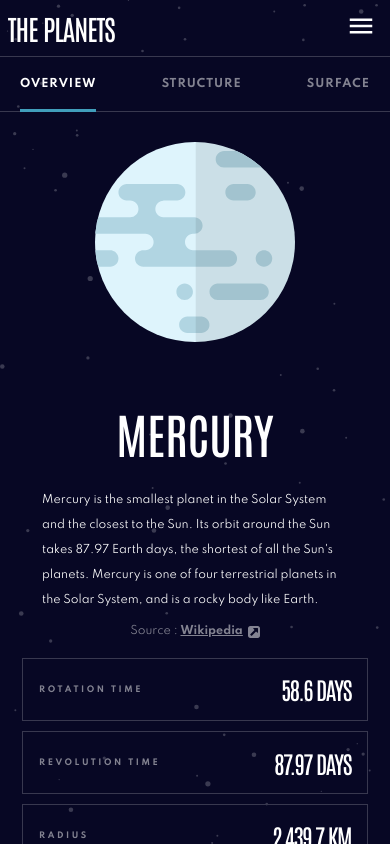
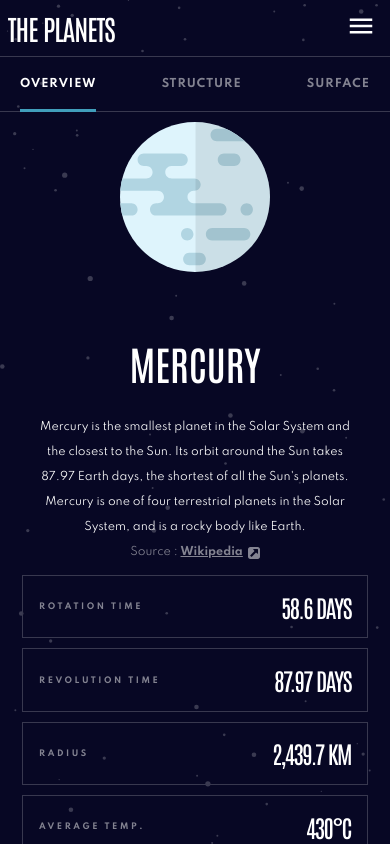
Before and after one commit to vericamitreva/planets-fact-site, a React (Create React App) app: page / in a window 390 px wide. Built offline with nearby package versions, Linux system fonts and the light colour scheme.

Commit message:
Mobile Menu Update

```diff
--- a/src/components/Header/MobileMenu/mobileMenu.css
+++ b/src/components/Header/MobileMenu/mobileMenu.css
@@ -1,12 +1,11 @@
 .mobile-menu {
     background-color: #070724;
-    position: absolute;
+    position: fixed;
     top: 60px;
     left: 0;
     width: 100%;
     height: 100%;
     z-index: 999;
-    /* padding: 40px 5%; */
 }
 
 .mobile-menu-container-wrapper {
@@ -29,7 +28,7 @@
     align-items: center;
     justify-content: space-between;
     border-bottom: 1px solid #38384F;
-    padding: 5% 0;
+    padding: 4% 0;
     width: 100%;
 }
 
--- a/src/components/Home/Home.jsx
+++ b/src/components/Home/Home.jsx
@@ -103,19 +103,19 @@ export default function Home() {
                                     {activeSection === "overview" && (
                                         <>
                                             <p>{selectedPlanet.overview.content}</p>
-                                            <p style={{color:"#838391"}}>Source : <a href={selectedPlanet.overview.source}>Wikipedia<span><IconSource/></span></a></p>
+                                            <p style={{color:"#838391"}}>Source : <a href={selectedPlanet.overview.source} target="_blank">Wikipedia<span><IconSource/></span></a></p>
                                         </>
                                     )}
                                     {activeSection === "structure" && (
                                         <>
                                             <p>{selectedPlanet.structure.content}</p>
-                                            <p style={{color:"#838391"}}>Source : <a href={selectedPlanet.structure.source}>Wikipedia<span><IconSource/></span></a></p>
+                                            <p style={{color:"#838391"}}>Source : <a href={selectedPlanet.structure.source} target="_blank">Wikipedia<span><IconSource/></span></a></p>
                                         </>
                                     )}
                                     {activeSection === "geology" && (
                                         <>
                                             <p>{selectedPlanet.geology.content}</p>
-                                            <p style={{color:"#838391"}}>Source : <a href={selectedPlanet.geology.source}>Wikipedia<span><IconSource/></span></a></p>
+                                            <p style={{color:"#838391"}}>Source : <a href={selectedPlanet.geology.source} target="_blank">Wikipedia<span><IconSource/></span></a></p>
                                         </>
                                     )}
                                 </div>
--- a/src/components/Home/home.css
+++ b/src/components/Home/home.css
@@ -21,6 +21,7 @@
 
 .home-container-content{
     max-width: 80%;
+    max-height: 80%;
     display: flex;
     flex-direction: column;
     margin-block: auto;
@@ -175,7 +176,7 @@
     display: flex;
     align-items: center;
     justify-content: space-between;
-    margin-bottom: 20px;
+    margin-bottom: 0;
     border-bottom: 1px solid #38384F;
 }
 
@@ -300,7 +301,7 @@
     }
 
     .planet-image img {
-        max-width: 200px;
+        max-width: 150px;
     }
 
     .planet-info {
@@ -309,10 +310,12 @@
 
     .planet-info h1 {
         margin: 0;
+        font-size: 40px;
     }
 
     .planet-info p {
-        margin: 1%;
+        margin: 0;
+        text-align: center;
     }
 
     .info {
```
